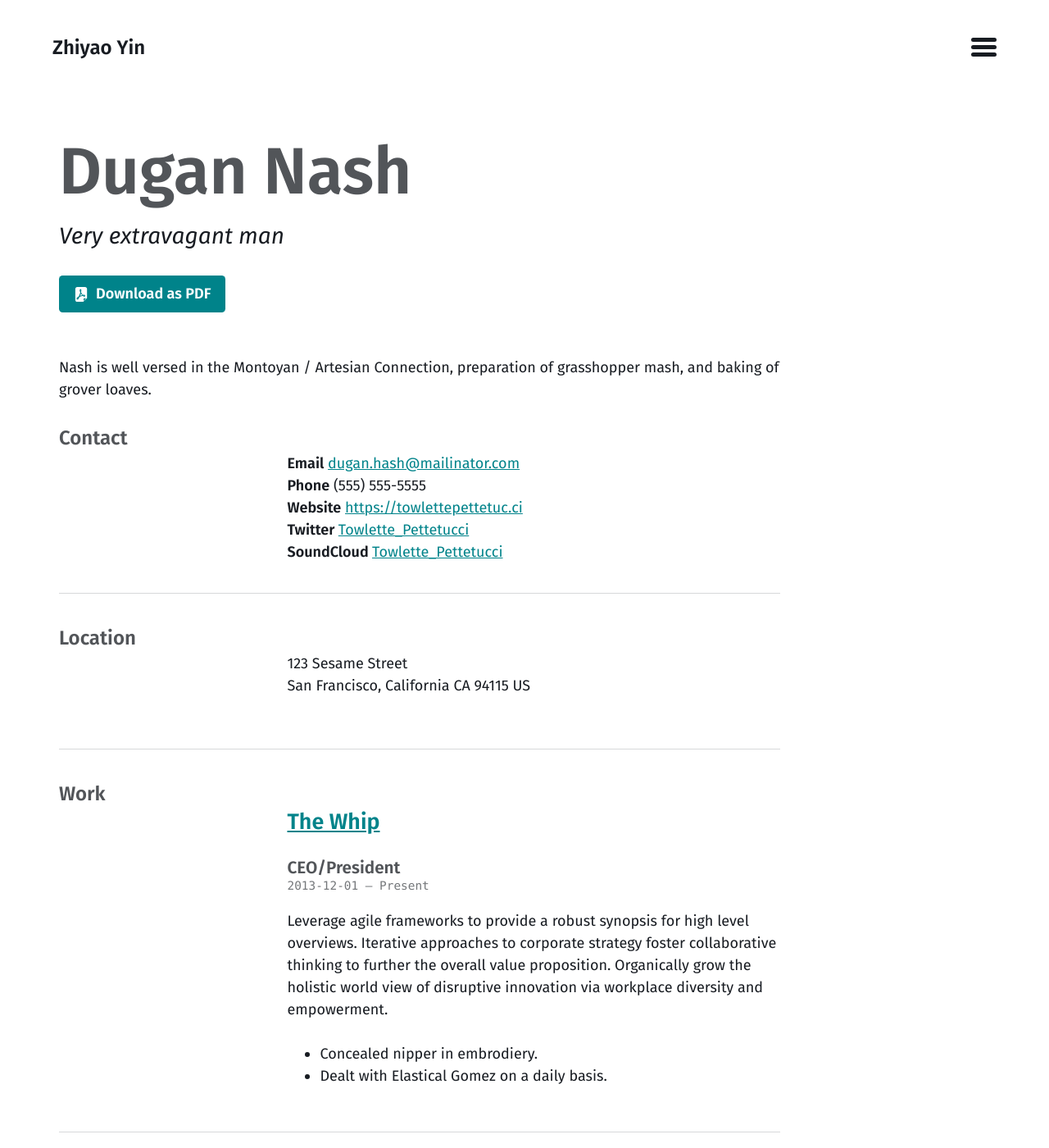
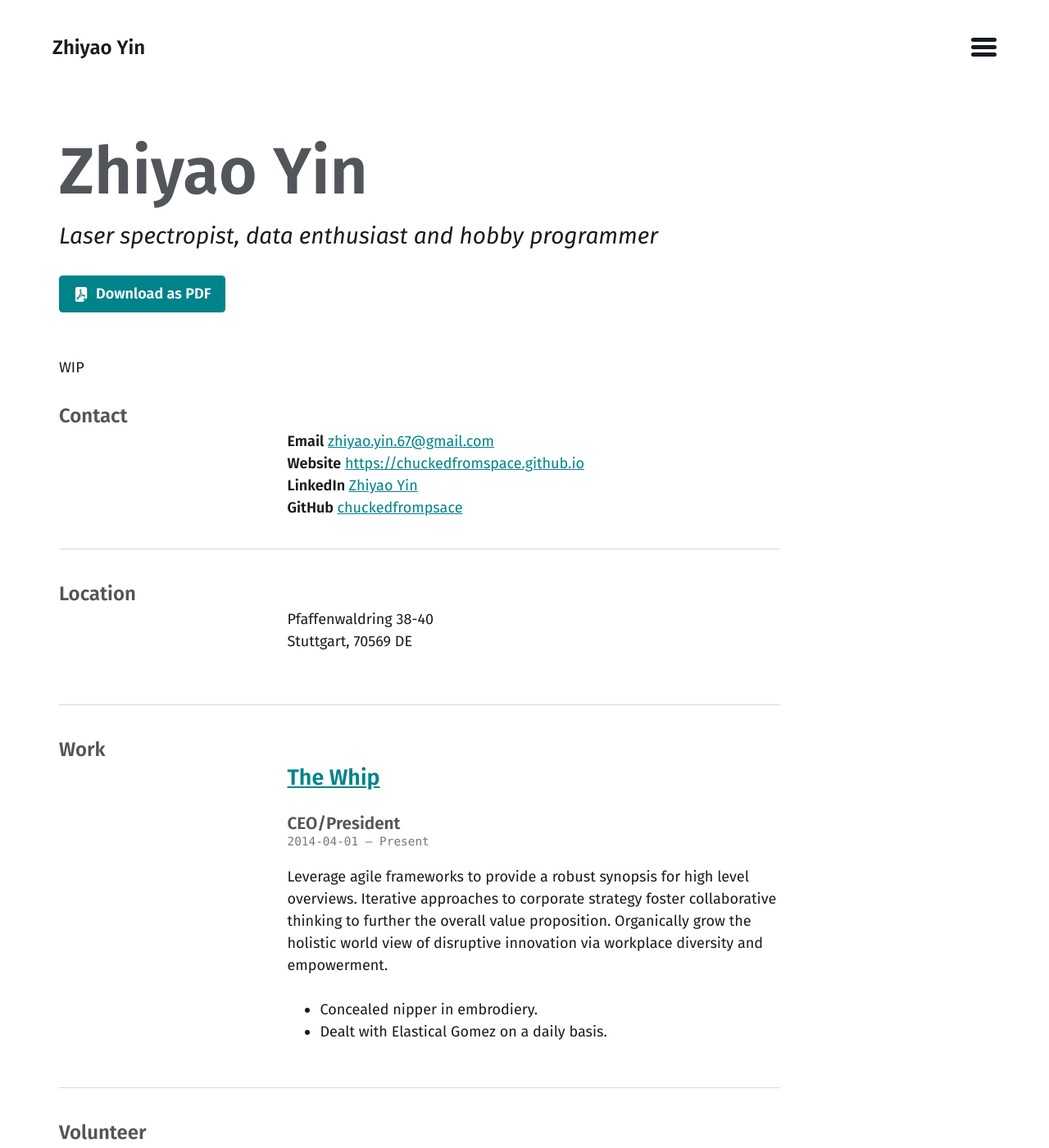
Before and after one commit to chuckedfromspace/chuckedfromspace.github.io, a Jekyll site: the page built from cv.md, in a window 1280 px wide and 1400 px high. Shown: the whole window at 82% size. Built offline with Jekyll 4.4.1, drawn with Linux system fonts in a browser that asks for light colours; some of the changed text lies outside the part shown.

Commit message:
Update resume

```diff
--- a/_data/cv.json
+++ b/_data/cv.json
@@ -1,29 +1,27 @@
 {
   "basics": {
-    "name": "Dugan Nash",
-    "label": "Very extravagant man",
+    "name": "Zhiyao Yin",
+    "label": "Laser spectropist, data enthusiast and hobby programmer",
     "picture": "",
-    "email": "dugan.hash@mailinator.com",
-    "phone": "(555) 555-5555",
-    "website": "https://towlettepettetuc.ci",
-    "summary": "Nash is well versed in the Montoyan / Artesian Connection, preparation of grasshopper mash, and baking of grover loaves.",
+    "email": "zhiyao.yin.67@gmail.com",
+    "website": "https://chuckedfromspace.github.io",
+    "summary": "WIP",
     "location": {
-      "address": "123 Sesame Street",
-      "postalCode": "CA 94115",
-      "city": "San Francisco",
-      "countryCode": "US",
-      "region": "California"
+      "address": "Pfaffenwaldring 38-40",
+      "postalCode": "70569",
+      "city": "Stuttgart",
+      "countryCode": "DE"
     },
     "profiles": [
       {
-        "network": "Twitter",
-        "username": "Towlette_Pettetucci",
-        "url": "https://twitter.com/Towlette_Pettetucci"
+        "network": "LinkedIn",
+        "username": "Zhiyao Yin",
+        "url": "https://www.linkedin.com/in/zhiyao-yin-5b5a084a"
       },
       {
-        "network": "SoundCloud",
-        "username": "Towlette_Pettetucci",
-        "url": "https://soundcloud.com/Towlette_Pettetucci"
+        "network": "GitHub",
+        "username": "chuckedfrompsace",
+        "url": "https://github.com/chuckedfromspace"
       }
     ]
   },
@@ -32,7 +30,7 @@
       "company": "The Whip",
       "position": "CEO/President",
       "website": "https://thewh.ip",
-      "startDate": "2013-12-01",
+      "startDate": "2014-04-01",
       "endDate": "",
       "summary": "Leverage agile frameworks to provide a robust synopsis for high level overviews. Iterative approaches to corporate strategy foster collaborative thinking to further the overall value proposition. Organically grow the holistic world view of disruptive innovation via workplace diversity and empowerment.",
       "highlights": [
@@ -118,11 +116,6 @@
         "Unicorns"
       ]
     }
-  ],
-  "references": [
-    {
-      "name": " Nannette Nananacci",
-      "reference": "It is my pleasure to recommend Dugan Nash, his performance working as a consultant for Main St. Company proved that he will be a valuable addition to any company."
-    }
   ]
+
 }
```
